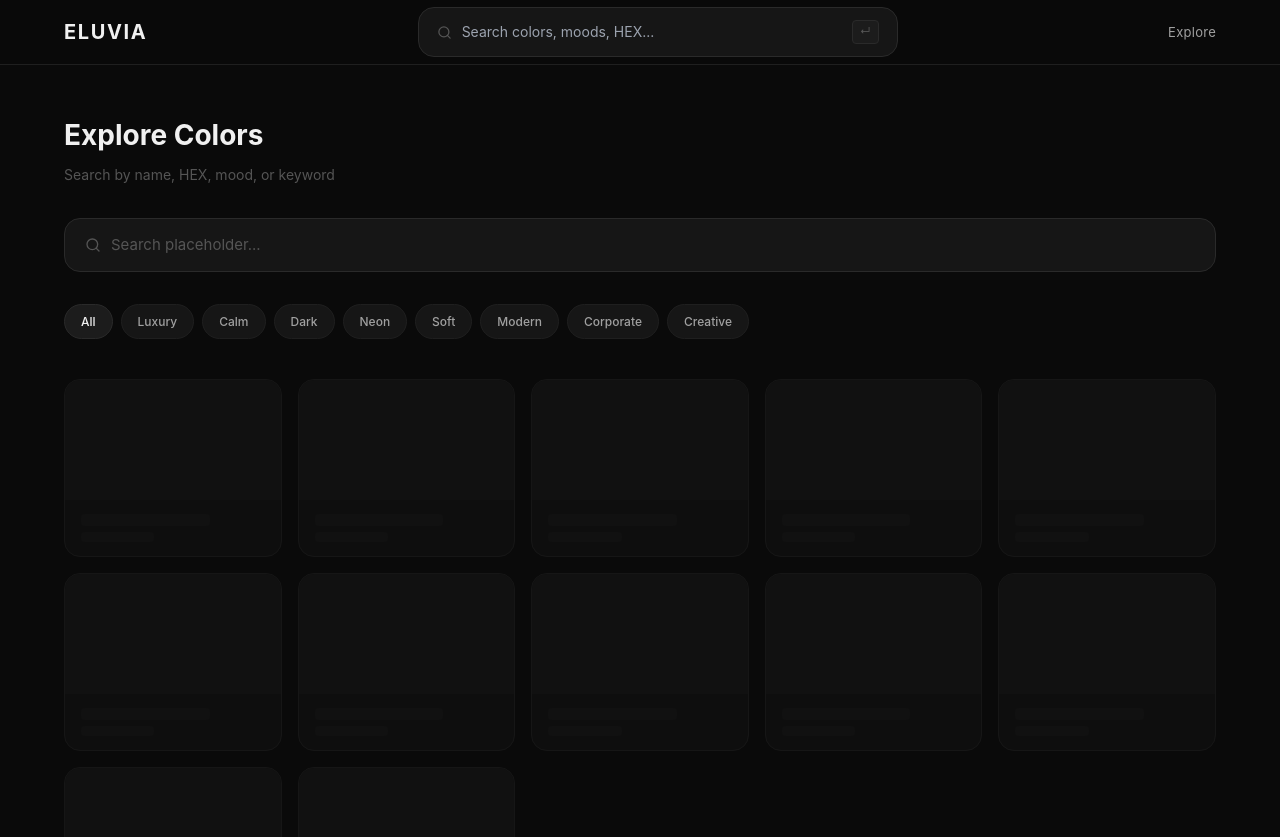
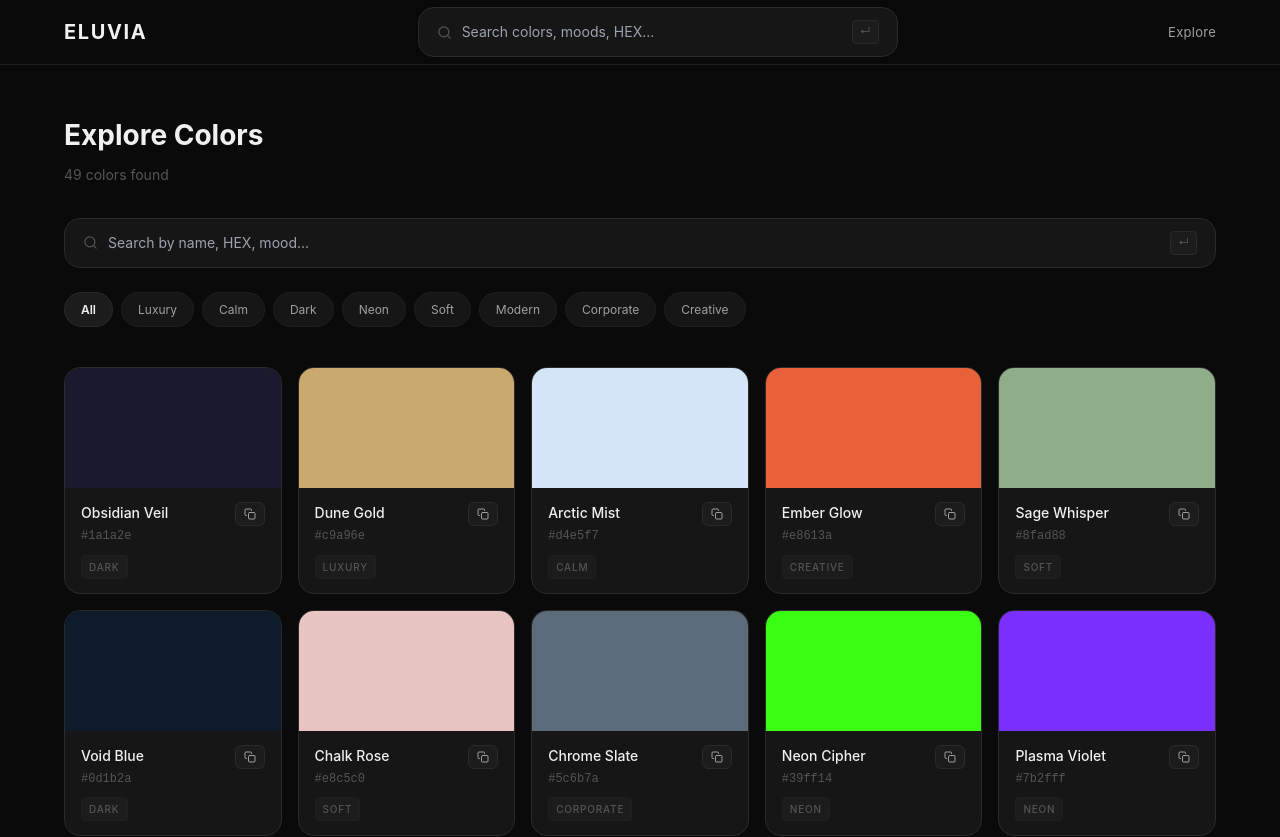
Before and after one commit to afnan0356/ELUVIA, a React (Vite) app: page /eluvia/search in a window 1280 px wide. Shown: the top 837 px of the page. Built offline with nearby package versions, Linux system fonts and the light colour scheme.

Commit message:
Update SearchPage.jsx

```diff
--- a/src/pages/SearchPage.jsx
+++ b/src/pages/SearchPage.jsx
@@ -1,70 +1,91 @@
+import { useState, useEffect } from 'react'
+import { useSearchParams, useNavigate } from 'react-router-dom'
+import ColorCard from '../components/ui/ColorCard'
+import SearchBar from '../components/SearchBar'
+import { colors } from '../data/colors'
+import { searchColors, filterByMood } from '../utils/colorUtils'
+
+const FILTERS = ['all', 'luxury', 'calm', 'dark', 'neon', 'soft', 'modern', 'corporate', 'creative']
+
 export default function SearchPage() {
+  const [searchParams] = useSearchParams()
+  const navigate = useNavigate()
+  const initialQuery = searchParams.get('q') || ''
+  const [query, setQuery] = useState(initialQuery)
+  const [activeFilter, setActiveFilter] = useState('all')
+
+  useEffect(() => {
+    setQuery(searchParams.get('q') || '')
+  }, [searchParams])
+
+  let results = query.trim() ? searchColors(query, colors) : colors
+  if (activeFilter !== 'all') {
+    results = filterByMood(activeFilter, results)
+  }
+
+  function handleSearch(q) {
+    navigate(`/search?q=${encodeURIComponent(q)}`)
+  }
+
   return (
     <div style={{ maxWidth: '1200px', margin: '0 auto', padding: '48px 24px' }}>
 
-      {/* Header */}
       <div style={{ marginBottom: '32px', display: 'flex', flexDirection: 'column', gap: '6px' }}>
-        <h1 style={{ fontSize: '28px', fontWeight: '700', color: 'var(--text-primary)' }}>Explore Colors</h1>
-        <span style={{ fontSize: '14px', color: 'var(--text-muted)' }}>Search by name, HEX, mood, or keyword</span>
+        <h1 style={{ fontSize: '28px', fontWeight: '700', color: 'var(--text-primary)' }}>
+          {query ? `Results for "${query}"` : 'Explore Colors'}
+        </h1>
+        <span style={{ fontSize: '14px', color: 'var(--text-muted)' }}>
+          {results.length} color{results.length !== 1 ? 's' : ''} found
+        </span>
       </div>
 
-      {/* Search bar */}
-      <div style={{
-        display: 'flex',
-        alignItems: 'center',
-        gap: '10px',
-        background: 'var(--bg-card)',
-        border: '1px solid var(--border)',
-        borderRadius: 'var(--radius-lg)',
-        padding: '14px 20px',
-        marginBottom: '32px',
-      }}>
-        <svg width="16" height="16" viewBox="0 0 24 24" fill="none" stroke="var(--text-muted)" strokeWidth="2" strokeLinecap="round" strokeLinejoin="round">
-          <circle cx="11" cy="11" r="8"/><path d="m21 21-4.35-4.35"/>
-        </svg>
-        <span style={{ fontSize: '15px', color: 'var(--text-muted)' }}>Search placeholder...</span>
+      <div style={{ marginBottom: '24px' }}>
+        <SearchBar placeholder="Search by name, HEX, mood..." onSearch={handleSearch} />
       </div>
 
-      {/* Filter row */}
       <div style={{ display: 'flex', gap: '8px', flexWrap: 'wrap', marginBottom: '40px' }}>
-        {['All', 'Luxury', 'Calm', 'Dark', 'Neon', 'Soft', 'Modern', 'Corporate', 'Creative'].map(f => (
-          <div key={f} style={{
+        {FILTERS.map(f => (
+          <div
+            key={f}
+            onClick={() => setActiveFilter(f)}
+            style={{
               padding: '7px 16px',
-            background: f === 'All' ? 'var(--bg-elevated)' : 'var(--bg-card)',
-            border: `1px solid ${f === 'All' ? 'var(--border)' : 'var(--border-subtle)'}`,
+              background: activeFilter === f ? 'var(--bg-elevated)' : 'var(--bg-card)',
+              border: `1px solid ${activeFilter === f ? 'var(--border)' : 'var(--border-subtle)'}`,
               borderRadius: 'var(--radius-xl)',
               fontSize: '12px',
-            fontWeight: '500',
-            color: f === 'All' ? 'var(--text-primary)' : 'var(--text-secondary)',
+              fontWeight: activeFilter === f ? '600' : '400',
+              color: activeFilter === f ? 'var(--text-primary)' : 'var(--text-secondary)',
               cursor: 'pointer',
-          }}>
-            {f}
+              textTransform: 'capitalize',
+              transition: 'all 0.15s',
+            }}
+          >
+            {f === 'all' ? 'All' : f}
           </div>
         ))}
       </div>
 
-      {/* Results placeholder */}
-      <div style={{
-        display: 'grid',
-        gridTemplateColumns: 'repeat(auto-fill, minmax(200px, 1fr))',
-        gap: '16px',
-      }}>
-        {Array.from({ length: 12 }).map((_, i) => (
-          <div key={i} style={{
-            background: 'var(--bg-card)',
-            border: '1px solid var(--border)',
-            borderRadius: 'var(--radius-lg)',
-            overflow: 'hidden',
-            opacity: 0.4,
-          }}>
-            <div style={{ height: '120px', background: 'var(--bg-elevated)' }} />
-            <div style={{ padding: '14px 16px', display: 'flex', flexDirection: 'column', gap: '6px' }}>
-              <div style={{ height: '12px', width: '70%', background: 'var(--bg-elevated)', borderRadius: '4px' }} />
-              <div style={{ height: '10px', width: '40%', background: 'var(--bg-elevated)', borderRadius: '4px' }} />
-            </div>
-          </div>
+      {results.length > 0 ? (
+        <div style={{ display: 'grid', gridTemplateColumns: 'repeat(auto-fill, minmax(200px, 1fr))', gap: '16px' }}>
+          {results.map(c => (
+            <ColorCard key={c.id} id={c.id} name={c.name} hex={c.hex} tag={c.tags[0]} />
           ))}
         </div>
+      ) : (
+        <div style={{
+          display: 'flex',
+          flexDirection: 'column',
+          alignItems: 'center',
+          justifyContent: 'center',
+          padding: '80px 24px',
+          gap: '12px',
+        }}>
+          <span style={{ fontSize: '32px' }}>◌</span>
+          <span style={{ fontSize: '16px', color: 'var(--text-primary)', fontWeight: '500' }}>No colors found</span>
+          <span style={{ fontSize: '13px', color: 'var(--text-muted)' }}>Try a different name, HEX code, or mood</span>
+        </div>
+      )}
 
     </div>
   )
```
Lines whose indentation alone changed are shown as unchanged.
